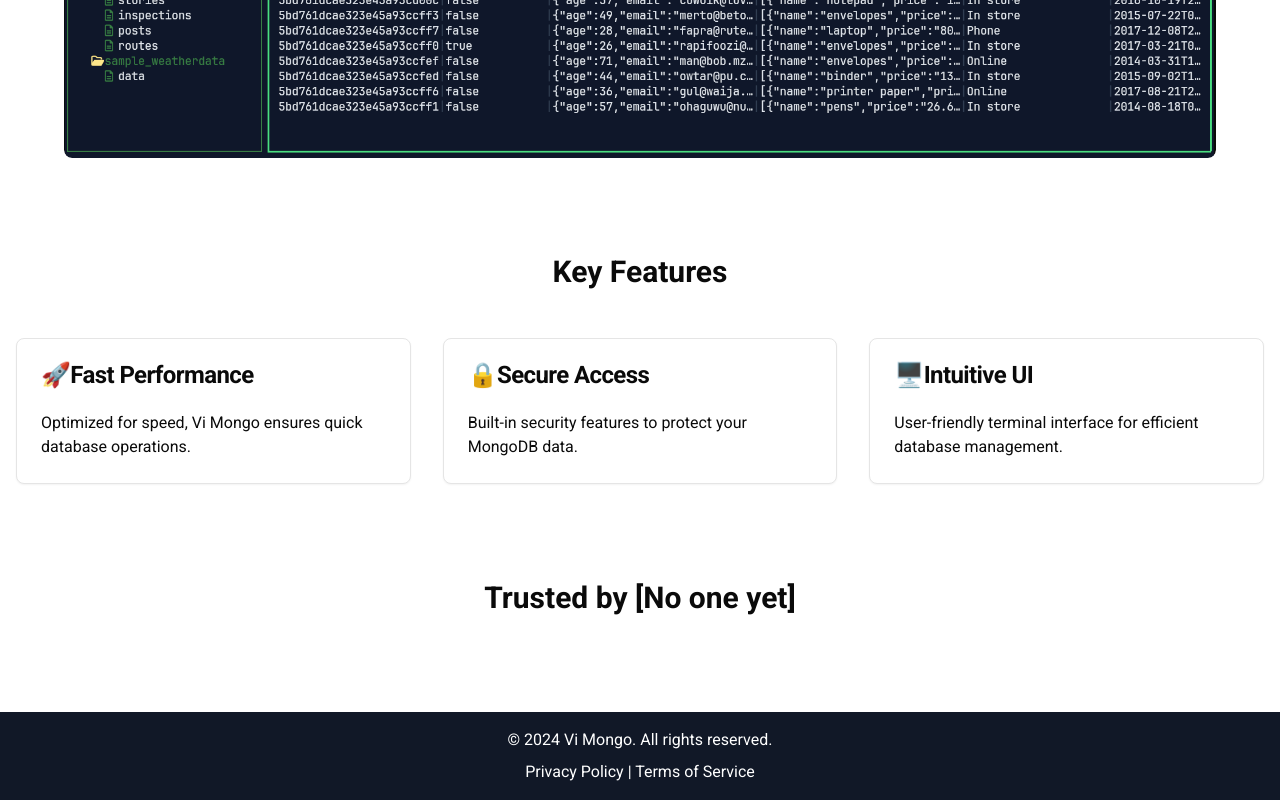
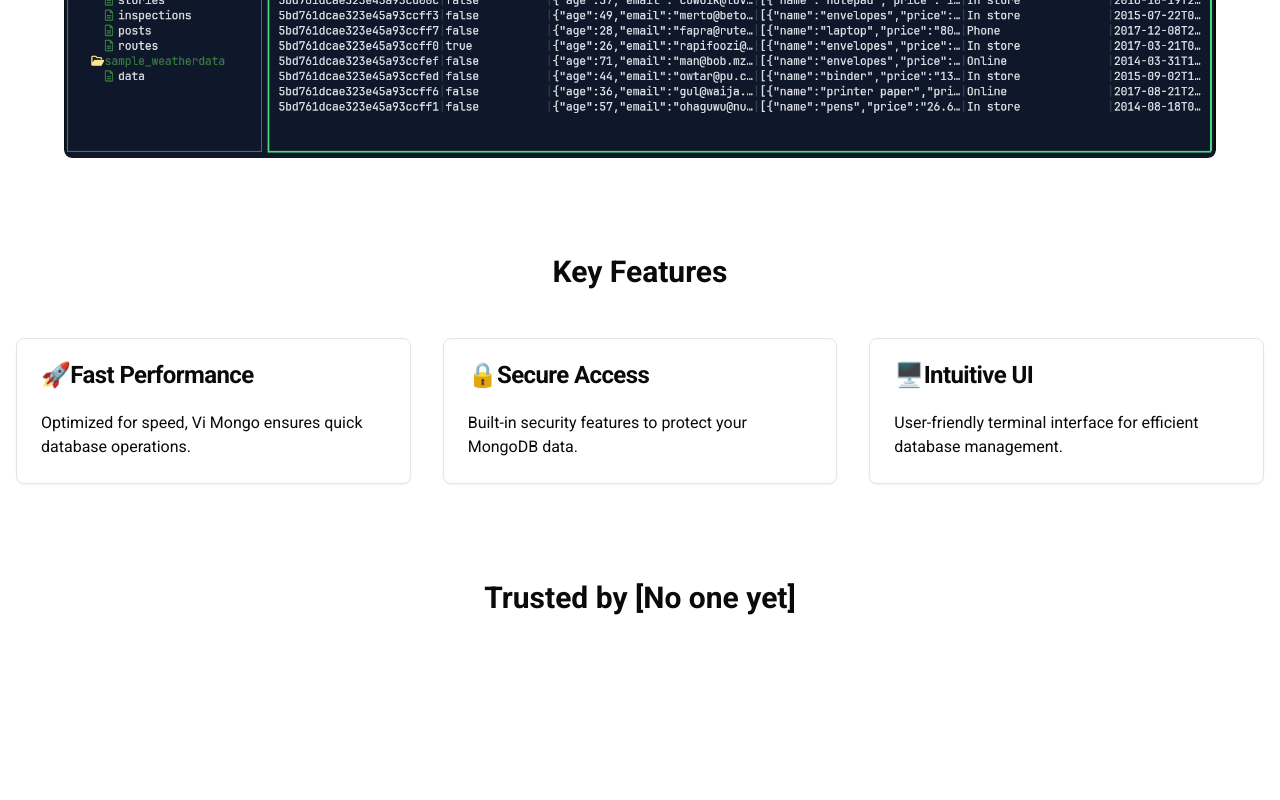
Before and after one commit to kopecmaciej/vi-mongo-web, a Next.js app: page / in a window 1280 px wide. Shown: the part 912-1712 px from the top of the page. After the commit the page ends 1624 px from the top, so only its background shows below. Built offline with nearby package versions, Linux system fonts and the light colour scheme.

Commit message:
fix: remove unnecessary footer

```diff
--- a/src/app/page.tsx
+++ b/src/app/page.tsx
@@ -1,15 +1,12 @@
 "use client";
 
-import { Footer } from "@/components/Footer";
 import { Button } from "@/components/ui/button";
 import { TextGenerateEffect } from "@/components/ui/text-generate-effect";
 import { TypewriterEffect } from "@/components/ui/typewriter-effect";
 import { motion } from "framer-motion";
 import Image from "next/image";
 import InterfaceImage from "/assets/vi-mongo/interface.png";
-// Add these imports
 import { Card, CardContent, CardHeader, CardTitle } from "@/components/ui/card";
-import { Badge } from "@/components/ui/badge";
 
 const words = [
   { text: "Manage" },
@@ -87,7 +84,6 @@
           <h2 className="text-3xl font-bold text-center mb-12">Trusted by [No one yet]</h2>
         </section>
       </main>
-      <Footer />
     </div>
   );
 };
--- a/src/components/Footer.tsx
+++ /dev/null
@@ -1,26 +0,0 @@
-import React from "react";
-import { motion } from "framer-motion";
-
-export const Footer = () => {
-  return (
-    <motion.footer
-      initial={{ opacity: 0, y: 20 }}
-      animate={{ opacity: 1, y: 0 }}
-      transition={{ duration: 0.5 }}
-      className="bg-gray-900 text-white p-4"
-    >
-      <div className="container mx-auto text-center">
-        <p>&copy; 2024 Vi Mongo. All rights reserved.</p>
-        <p className="mt-2">
-          <a href="/privacy" className="hover:text-gray-300">
-            Privacy Policy
-          </a>
-          {" | "}
-          <a href="/terms" className="hover:text-gray-300">
-            Terms of Service
-          </a>
-        </p>
-      </div>
-    </motion.footer>
-  );
-};
```
